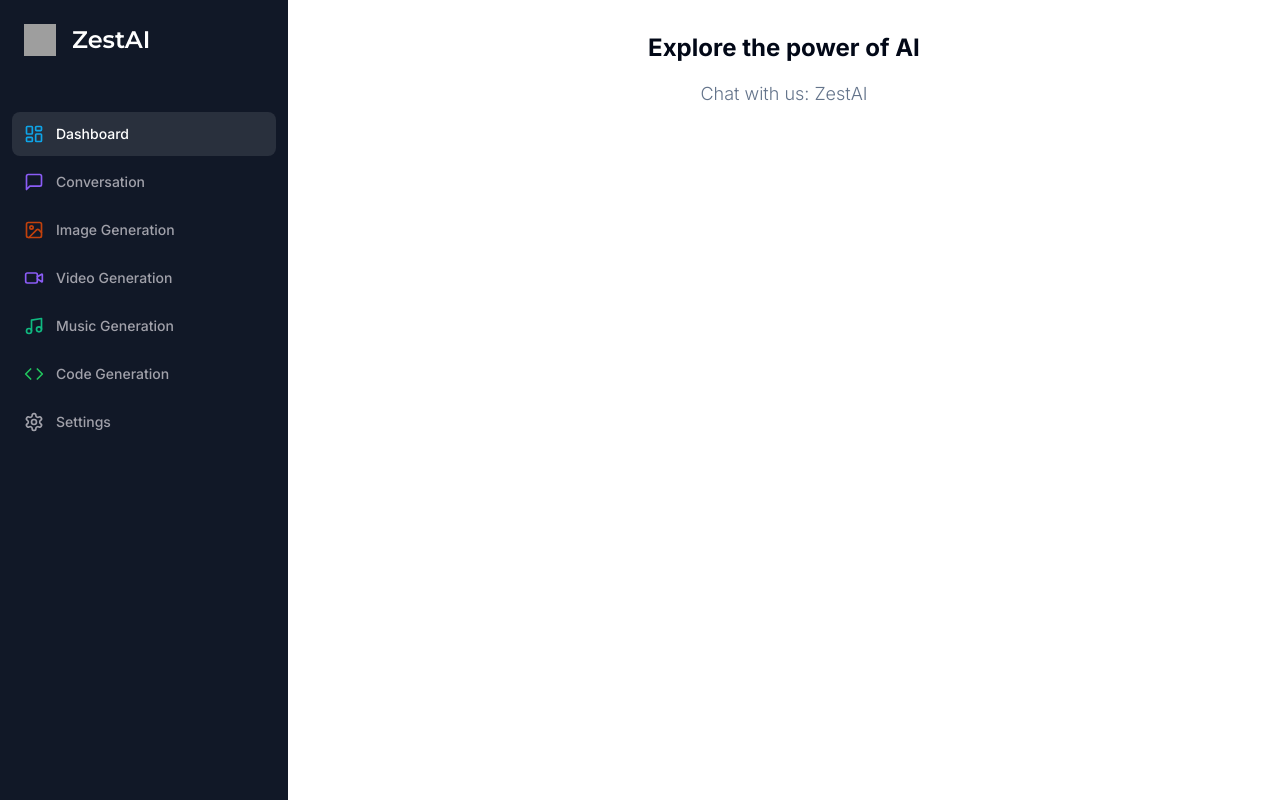
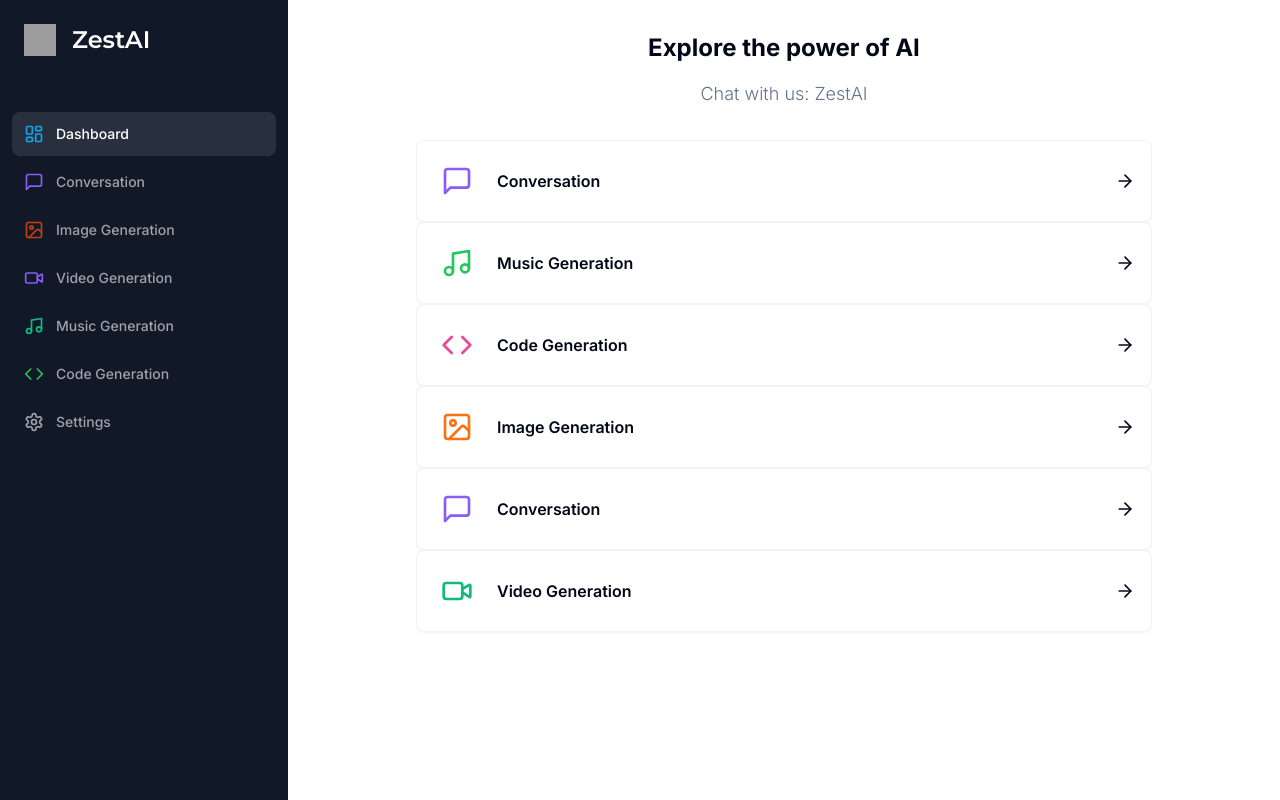
Before and after one commit to gaurimadan/ZestAI, a Next.js app: page /dashboard in a window 1280 px wide. Built offline with nearby package versions, Linux system fonts and the light colour scheme; grey boxes are pictures that could not be loaded.

Commit message:
Dashboard components added

```diff
--- a/app/(dashboard)/(routes)/dashboard/page.tsx
+++ b/app/(dashboard)/(routes)/dashboard/page.tsx
@@ -1,5 +1,56 @@
+"use client"
+import { Card } from "@/components/ui/card";
+import { cn } from "@/lib/utils";
+import { ArrowRight, Code, ImageIcon, MessageSquare, Music, Video } from "lucide-react";
 
-export default function DashboardPage() {
+
+
+const tools =[
+  {label: "Conversation",
+    icon:MessageSquare,
+    color:"text-violet-500",
+    href:"/conversation",
+    bgcolor:"bg-violet/500/10"
+
+  },
+  {label: "Music Generation",
+    icon:Music,
+    color:"text-green-500",
+    href:"/conversation",
+    bgcolor:"bg-green/500/10"
+
+  },
+
+  {label: "Code Generation",
+    icon:Code,
+    color:"text-pink-500",
+    href:"/conversation",
+    bgcolor:"bg-pink/500/10"
+
+  },
+  {label: "Image Generation",
+    icon:ImageIcon,
+    color:"text-orange-500",
+    href:"/conversation",
+    bgcolor:"bg-orange/500/10"
+
+  },
+  {label: "Conversation",
+    icon:MessageSquare,
+    color:"text-violet-500",
+    href:"/conversation",
+    bgcolor:"bg-violet/500/10"
+
+  },
+  {label: "Video Generation",
+    icon:Video,
+    color:"text-emerald-500",
+    href:"/conversation",
+    bgcolor:"bg-emerald/500/10"
+
+  }
+]
+const DashboardPage = () => {
     return (
       <div>
         <div className="mb-8 space-y-4">
@@ -11,8 +62,29 @@
           </p>
 
         </div>
+        <div className="px-4 md:px-20 lg:px-32 spacy-y-4">
+          {tools.map((tool)=>(
+            <Card
+            key={tool.href}
+            className="p-4 border-black/5 flex items-center justify-between hover:shadow-md transition cursor-pointer">
+                <div className="flex items-center gap-x-4">
+                <div className={cn("p-2 w-fit rounded-md",tool.bgcolor)}>
+                  <tool.icon className={cn("w-8 h-8",tool.color)}/>
+                  </div>
+                  <div className="font-semibold">
+                    {tool.label}
+                  </div>
+                  </div>
+                  <ArrowRight className="w-5 h-5" />
+
+            </Card>
+
+          ))}
+
+        </div>
      </div>
 
 
     );
   }
+  export default DashboardPage
--- /dev/null
+++ b/components/ui/card.tsx
@@ -0,0 +1,79 @@
+import * as React from "react"
+
+import { cn } from "@/lib/utils"
+
+const Card = React.forwardRef<
+  HTMLDivElement,
+  React.HTMLAttributes<HTMLDivElement>
+>(({ className, ...props }, ref) => (
+  <div
+    ref={ref}
+    className={cn(
+      "rounded-lg border bg-card text-card-foreground shadow-sm",
+      className
+    )}
+    {...props}
+  />
+))
+Card.displayName = "Card"
+
+const CardHeader = React.forwardRef<
+  HTMLDivElement,
+  React.HTMLAttributes<HTMLDivElement>
+>(({ className, ...props }, ref) => (
+  <div
+    ref={ref}
+    className={cn("flex flex-col space-y-1.5 p-6", className)}
+    {...props}
+  />
+))
+CardHeader.displayName = "CardHeader"
+
+const CardTitle = React.forwardRef<
+  HTMLParagraphElement,
+  React.HTMLAttributes<HTMLHeadingElement>
+>(({ className, ...props }, ref) => (
+  <h3
+    ref={ref}
+    className={cn(
+      "text-2xl font-semibold leading-none tracking-tight",
+      className
+    )}
+    {...props}
+  />
+))
+CardTitle.displayName = "CardTitle"
+
+const CardDescription = React.forwardRef<
+  HTMLParagraphElement,
+  React.HTMLAttributes<HTMLParagraphElement>
+>(({ className, ...props }, ref) => (
+  <p
+    ref={ref}
+    className={cn("text-sm text-muted-foreground", className)}
+    {...props}
+  />
+))
+CardDescription.displayName = "CardDescription"
+
+const CardContent = React.forwardRef<
+  HTMLDivElement,
+  React.HTMLAttributes<HTMLDivElement>
+>(({ className, ...props }, ref) => (
+  <div ref={ref} className={cn("p-6 pt-0", className)} {...props} />
+))
+CardContent.displayName = "CardContent"
+
+const CardFooter = React.forwardRef<
+  HTMLDivElement,
+  React.HTMLAttributes<HTMLDivElement>
+>(({ className, ...props }, ref) => (
+  <div
+    ref={ref}
+    className={cn("flex items-center p-6 pt-0", className)}
+    {...props}
+  />
+))
+CardFooter.displayName = "CardFooter"
+
+export { Card, CardHeader, CardFooter, CardTitle, CardDescription, CardContent }
```
